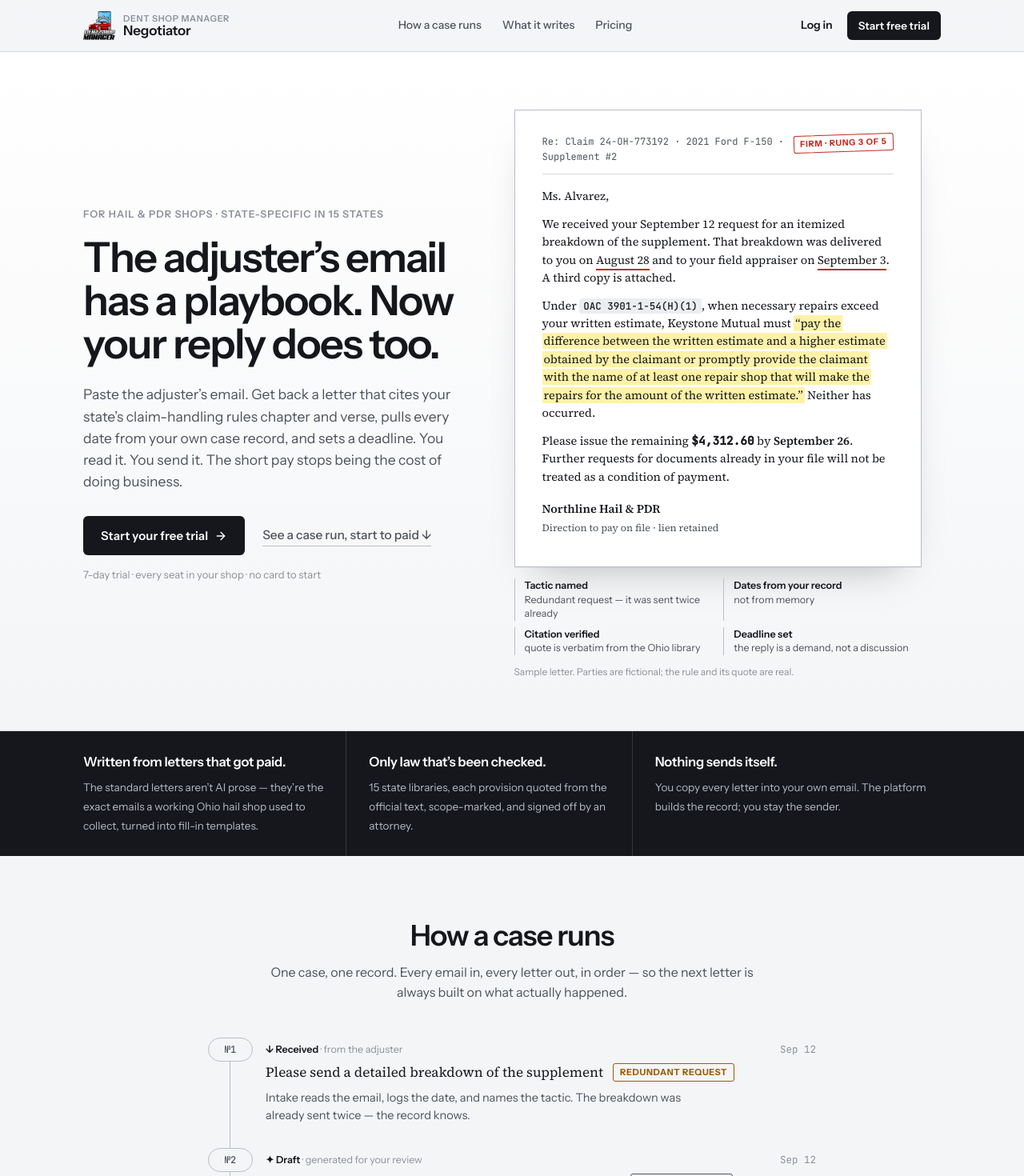
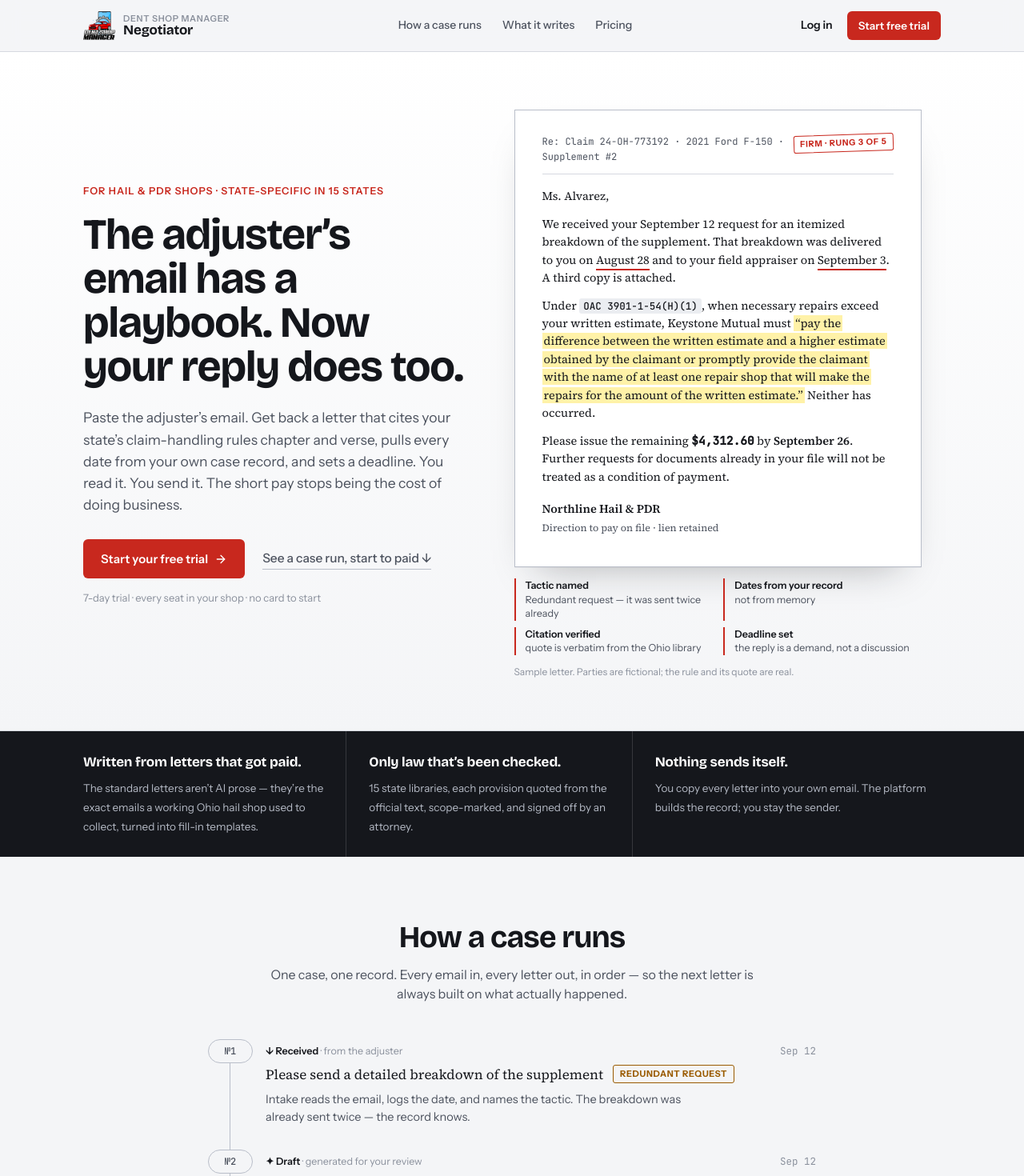
Before and after one commit to ahmedtanjim/dent-shop-negotiation-web, a Vue app: page /welcome in a window 1280 px wide. Shown: the top 1470 px of the page at 80% size. Built offline with nearby package versions, Linux system fonts and the light colour scheme; no server answers.

Commit message:
Revert "Merge fix/landing-typography: premium type and ink CTAs"
This reverts commit b51a61085b516bddfc45c237a883abc51b032b6c, reversing
changes made to 7c544a660172967309c6bcfd5ee8fcb0029f4b64.

```diff
--- a/index.html
+++ b/index.html
@@ -8,7 +8,7 @@
     <link rel="preconnect" href="https://fonts.gstatic.com" crossorigin />
     <link
       rel="stylesheet"
-      href="https://fonts.googleapis.com/css2?family=Instrument+Sans:ital,wght@0,400;0,500;0,600;0,700;1,400&family=JetBrains+Mono:wght@400;500&family=Source+Serif+4:ital,opsz,wght@0,8..60,400;0,8..60,600;1,8..60,400&display=swap"
+      href="https://fonts.googleapis.com/css2?family=Instrument+Sans:ital,wght@0,400;0,500;0,600;0,700;1,400&family=JetBrains+Mono:wght@400;500&family=Bricolage+Grotesque:opsz,wght@12..96,600;12..96,700&family=Source+Serif+4:ital,opsz,wght@0,8..60,400;0,8..60,600;1,8..60,400&display=swap"
     />
     <meta
       name="description"
--- a/src/views/WelcomeView.vue
+++ b/src/views/WelcomeView.vue
@@ -413,8 +413,8 @@ const faqs = [
 </template>
 
 <style scoped>
-/* A marketing page in one deliberate world: paper and ink, set in the app's own face.
-   The parent logo's red appears only inside the letter — stamp and underlines. It overrides the app's theme tokens
+/* A marketing page in one deliberate world: paper, ink, and a single red — the parent
+   logo's red — spent on the one action that matters. It overrides the app's theme tokens
    locally so global .btn/.card styles inside still resolve correctly. */
 .landing {
   --paper: #f4f5f7;
@@ -430,7 +430,7 @@ const faqs = [
   --green: #1f7f48;
   --amber: #9a5b00;
   --marker: #fff2a8;
-  --disp: var(--font);
+  --disp: 'Bricolage Grotesque', 'Instrument Sans', system-ui, sans-serif;
   --serif: 'Source Serif 4', Georgia, 'Times New Roman', serif;
 
   --bg: var(--paper);
@@ -458,8 +458,7 @@ const faqs = [
 }
 h1, h2, h3 {
   font-family: var(--disp);
-  font-weight: 600;
-  letter-spacing: -0.03em;
+  letter-spacing: -0.022em;
   text-wrap: balance;
 }
 .landing a:hover {
@@ -471,7 +470,7 @@ h1, h2, h3 {
   display: inline-flex;
   align-items: center;
   gap: 8px;
-  background: var(--ink);
+  background: var(--red);
   color: #fff;
   border-radius: 6px;
   padding: 13px 22px;
@@ -481,7 +480,7 @@ h1, h2, h3 {
   transition: background 0.15s, transform 0.15s;
 }
 .cta:hover {
-  background: #2a2e37;
+  background: var(--red-deep);
   color: #fff;
 }
 .cta:focus-visible {
@@ -547,7 +546,7 @@ h1, h2, h3 {
 }
 .brand-product {
   font-family: var(--disp);
-  font-weight: 600;
+  font-weight: 700;
   font-size: 17px;
   letter-spacing: -0.01em;
 }
@@ -592,13 +591,13 @@ h1, h2, h3 {
   font-weight: 600;
   letter-spacing: 0.08em;
   text-transform: uppercase;
-  color: var(--ink-3);
+  color: var(--red);
   margin-bottom: 18px;
 }
 .hero h1 {
-  font-size: clamp(34px, 4.2vw, 52px);
-  line-height: 1.04;
-  font-weight: 600;
+  font-size: clamp(34px, 4.4vw, 54px);
+  line-height: 1.02;
+  font-weight: 700;
   margin-bottom: 22px;
 }
 .lede {
@@ -709,7 +708,7 @@ mark.quote {
   line-height: 1.4;
   color: var(--ink-2);
   padding-left: 12px;
-  border-left: 1px solid var(--rule-strong);
+  border-left: 2px solid var(--red);
 }
 .co b {
   display: block;
@@ -745,9 +744,8 @@ mark.quote {
 .proof-grid b {
   display: block;
   font-family: var(--disp);
-  font-size: 16.5px;
-  font-weight: 600;
-  letter-spacing: -0.015em;
+  font-size: 17px;
+  letter-spacing: -0.01em;
   margin-bottom: 6px;
   color: #fff;
 }
@@ -776,9 +774,9 @@ mark.quote {
   margin: 0 0 28px;
 }
 .sec-head h2 {
-  font-size: clamp(26px, 3vw, 36px);
-  line-height: 1.1;
-  font-weight: 600;
+  font-size: clamp(28px, 3.2vw, 38px);
+  line-height: 1.08;
+  font-weight: 700;
   margin-bottom: 14px;
 }
 .sec-head p {
@@ -1073,9 +1071,8 @@ mark.quote {
 .never b {
   display: block;
   font-family: var(--disp);
-  font-size: 18px;
-  font-weight: 600;
-  letter-spacing: -0.02em;
+  font-size: 19px;
+  letter-spacing: -0.01em;
   margin-bottom: 8px;
 }
 .never p {
@@ -1132,10 +1129,11 @@ mark.quote {
   font-weight: 700;
   letter-spacing: 0.08em;
   text-transform: uppercase;
-  color: var(--ink-2);
+  color: var(--red);
 }
 .plan h3 {
-  font-size: 17px;
+  font-size: 18px;
+  font-weight: 700;
 }
 .price {
   display: flex;
@@ -1145,9 +1143,9 @@ mark.quote {
 }
 .amt {
   font-family: var(--disp);
-  font-size: 42px;
-  font-weight: 600;
-  letter-spacing: -0.035em;
+  font-size: 44px;
+  font-weight: 700;
+  letter-spacing: -0.03em;
   color: var(--ink);
   line-height: 1;
 }
@@ -1215,9 +1213,9 @@ mark.quote {
   text-align: center;
 }
 .final h2 {
-  font-size: clamp(26px, 3.4vw, 42px);
-  line-height: 1.1;
-  font-weight: 600;
+  font-size: clamp(28px, 3.6vw, 44px);
+  line-height: 1.08;
+  font-weight: 700;
   margin-bottom: 28px;
 }
 .final .hero-fine {
```
